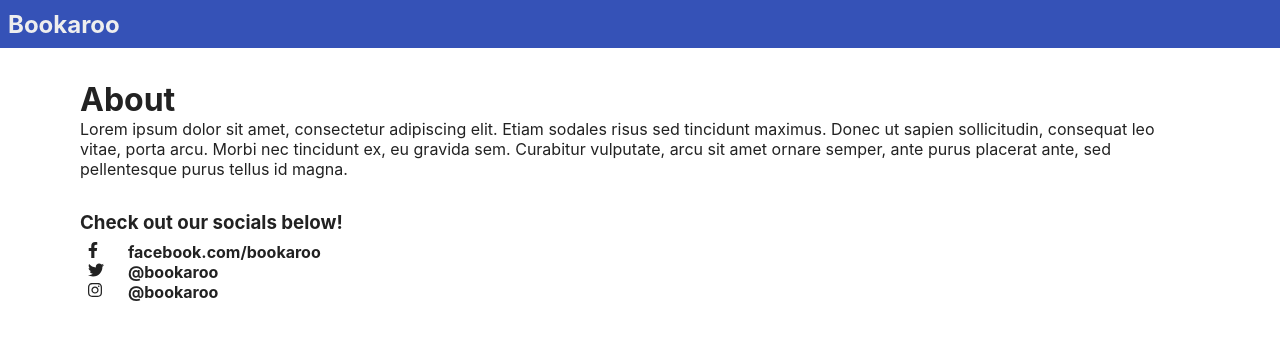
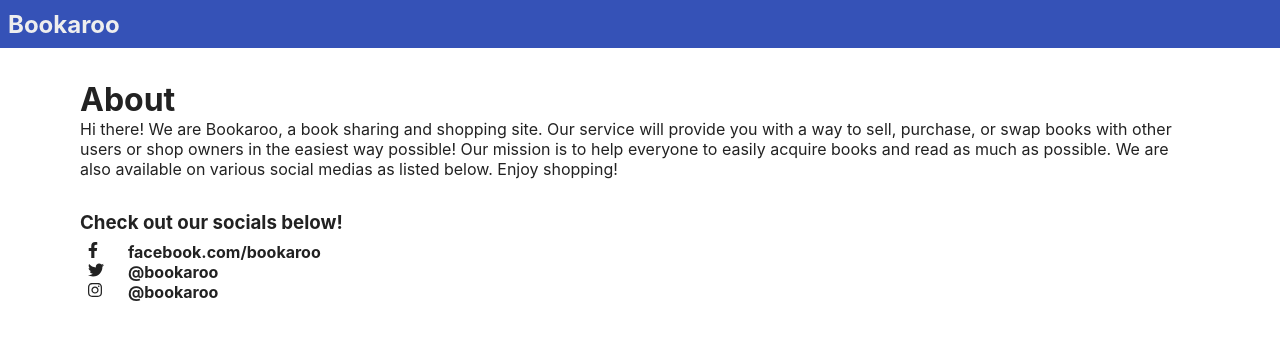
Before and after one commit to SEPT-MEDS/bookaroo, a React (Create React App) app in the folder frontend/: page /about in a window 1280 px wide. Shown: the top 340 px of the page. Built offline with nearby package versions, Linux system fonts and the light colour scheme.

Commit message:
Update AboutPage.js

```diff
--- a/frontend/src/pages/AboutPage/AboutPage.js
+++ b/frontend/src/pages/AboutPage/AboutPage.js
@@ -12,11 +12,7 @@ const AboutPage = () => {
       <AboutInfoContainer>
         <h1>About</h1>
         <p>
-          Lorem ipsum dolor sit amet, consectetur adipiscing elit. Etiam sodales
-          risus sed tincidunt maximus. Donec ut sapien sollicitudin, consequat leo
-          vitae, porta arcu. Morbi nec tincidunt ex, eu gravida sem. Curabitur
-          vulputate, arcu sit amet ornare semper, ante purus placerat ante, sed
-          pellentesque purus tellus id magna.
+          Hi there! We are Bookaroo, a book sharing and shopping site. Our service will provide you with a way to sell, purchase, or swap books with other users or shop owners in the easiest way possible! Our mission is to help everyone to easily acquire books and read as much as possible. We are also available on various social medias as listed below. Enjoy shopping!
         </p>
       </AboutInfoContainer>
       <h3>Check out our socials below!</h3>
```
